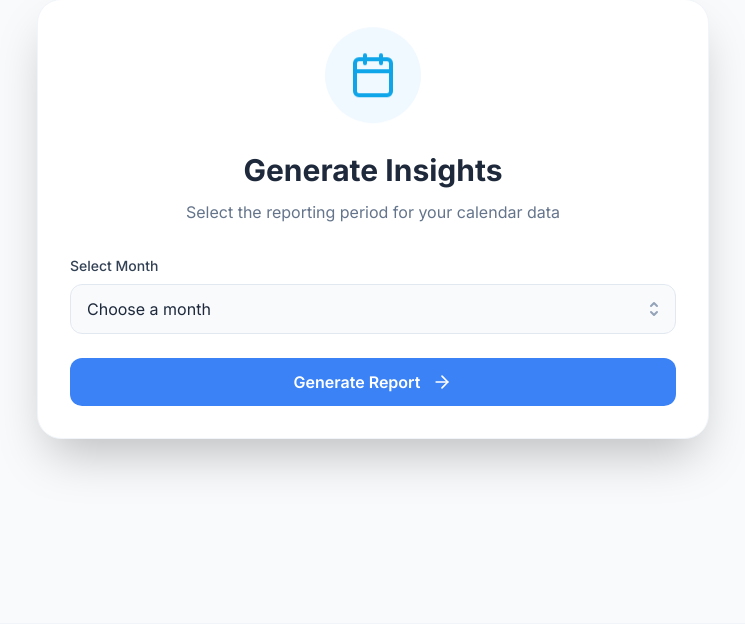
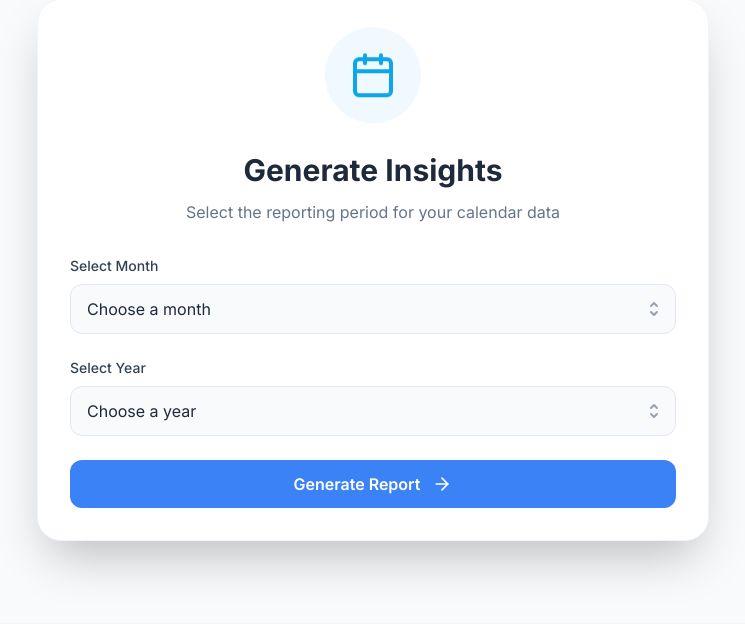
Before and after one commit to Yoavsb25/Calendar-Analytics, a Flask app: template templates/select_month.html in a window 1280 px wide. Shown: the part 105-729 px from the top of the page, without its empty margins (267-1012 px from the left). Run offline with Flask 3, Linux system fonts and the light colour scheme; the template is opened without the code that fills it, so the values that code supplies are empty.

Commit message:
Add year selection and report generation for specific year or entire year

```diff
--- a/app.py
+++ b/app.py
@@ -79,11 +79,13 @@ def authorized():
         logging.error(f"Detailed authorization error: {e}", exc_info=True)
         flash(f'Authorization error: {str(e)}', category='error')
         return redirect(url_for("index"))
+
 @app.route("/select-month")
 def select_month():
     if not google.authorized:
         return redirect(url_for("google.login"))
-    return render_template("select_month.html")
+    selected_year = datetime.now().year
+    return render_template("select_month.html", selected_year=selected_year)
 
 
 @app.route("/generate-report", methods=["POST"])
@@ -105,19 +107,20 @@ def generate_report():
             client_secret=os.getenv('GOOGLE_CLIENT_SECRET')
         )
 
-        # Handle selected month
-        selected_month = request.form["month"]
-        current_year = datetime.now().year
-        month = int(selected_month)
+        # Handle selected month and year
+        selected_month = int(request.form["month"])
+        selected_year = int(request.form["year"])
 
-        # Set start date to the first of the month at midnight
-        start_date = datetime(current_year, month, 1, 0, 0, 0).isoformat() + 'Z'
-
-        # Set end date to the last day of the month at 23:59:59
-        if month == 12:
-            end_date = datetime(current_year + 1, 1, 1, 0, 0, 0).isoformat() + 'Z'
+        # Set start and end dates based on selected month or whole year
+        if selected_month == 13:
+            start_date = datetime(selected_year, 1, 1, 0, 0, 0).isoformat() + 'Z'
+            end_date = datetime(selected_year + 1, 1, 1, 0, 0, 0).isoformat() + 'Z'
         else:
-            end_date = datetime(current_year, month + 1, 1, 0, 0, 0).isoformat() + 'Z'
+            start_date = datetime(selected_year, int(selected_month), 1, 0, 0, 0).isoformat() + 'Z'
+            if selected_month == '12':
+                end_date = datetime(selected_year + 1, 1, 1, 0, 0, 0).isoformat() + 'Z'
+            else:
+                end_date = datetime(selected_year, int(selected_month) + 1, 1, 0, 0, 0).isoformat() + 'Z'
 
         # Make API call to Google Calendar
         service = build("calendar", "v3", credentials=credentials)
@@ -142,21 +145,20 @@ def generate_report():
                 'name': event_name,
                 'count': count,
                 'price': 0.0,  # Default price
-                'total': 0.0   # Default total
+                'total': 0.0  # Default total
             })
 
-        logging.info(f"Unique events in {month}-{current_year}: {event_details}")
+        logging.info(f"Unique events in {selected_month}-{selected_year}: {event_details}")
         return render_template("report.html",
                                events=event_details,
-                               month=month,
-                               year=current_year,
+                               month=selected_month,
+                               year=selected_year,
                                editable=True)
 
     except Exception as e:
         logging.error(f"Error generating report: {e}", exc_info=True)
         flash('Report generation failed. Please try again.', category='error')
         return redirect(url_for("select_month"))
-
 
 @app.route("/save-report", methods=["POST"])
 def save_report():
--- a/templates/select_month.html
+++ b/templates/select_month.html
@@ -1,6 +1,6 @@
 {% extends "base.html" %}
 
-{% block title %}Select Month | Calendar Analytics{% endblock %}
+{% block title %}Select Month and Year | Calendar Analytics{% endblock %}
 
 {% block content %}
 <div class="max-w-2xl mx-auto space-y-8">
@@ -29,11 +29,38 @@
                         transition-all duration-300"
                     >
                         <option value="">Choose a month</option>
-                        {% for month_num in range(1, 13) %}
+                        {% for month_num in range(1, 14) %}
                             <option value="{{ month_num }}">
                                 {{ ['January', 'February', 'March', 'April', 'May', 'June',
-                                    'July', 'August', 'September', 'October', 'November', 'December'][month_num-1] }}
+                                    'July', 'August', 'September', 'October', 'November', 'December', 'All'][month_num-1] }}
                             </option>
+                        {% endfor %}
+                    </select>
+                    <div class="pointer-events-none absolute inset-y-0 right-0 flex items-center px-3 text-neutral-400">
+                        <svg class="h-5 w-5" xmlns="http://www.w3.org/2000/svg" viewBox="0 0 20 20" fill="currentColor">
+                            <path fill-rule="evenodd" d="M10 3a1 1 0 01.707.293l3 3a1 1 0 01-1.414 1.414L10 5.414 7.707 7.707a1 1 0 01-1.414-1.414l3-3A1 1 0 0110 3zm-3.707 9.293a1 1 0 011.414 0L10 14.586l2.293-2.293a1 1 0 011.414 1.414l-3 3a1 1 0 01-1.414 0l-3-3a1 1 0 010-1.414z" clip-rule="evenodd" />
+                        </svg>
+                    </div>
+                </div>
+            </div>
+
+            <div>
+                <label for="year" class="block text-sm font-medium text-neutral-700 mb-2">
+                    Select Year
+                </label>
+                <div class="relative">
+                    <select
+                        name="year"
+                        id="year"
+                        required
+                        class="w-full appearance-none bg-neutral-50 border border-neutral-200
+                        rounded-xl py-3 px-4 pr-8 text-neutral-800
+                        focus:outline-none focus:ring-2 focus:ring-primary-500 focus:border-primary-500
+                        transition-all duration-300"
+                    >
+                        <option value="">Choose a year</option>
+                        {% for year in range(selected_year - 5, selected_year + 6) %}
+                            <option value="{{ year }}">{{ year }}</option>
                         {% endfor %}
                     </select>
                     <div class="pointer-events-none absolute inset-y-0 right-0 flex items-center px-3 text-neutral-400">
```
Also changed, not shown: static/tailwind.config.js (renamed from tailwind.config.js).
